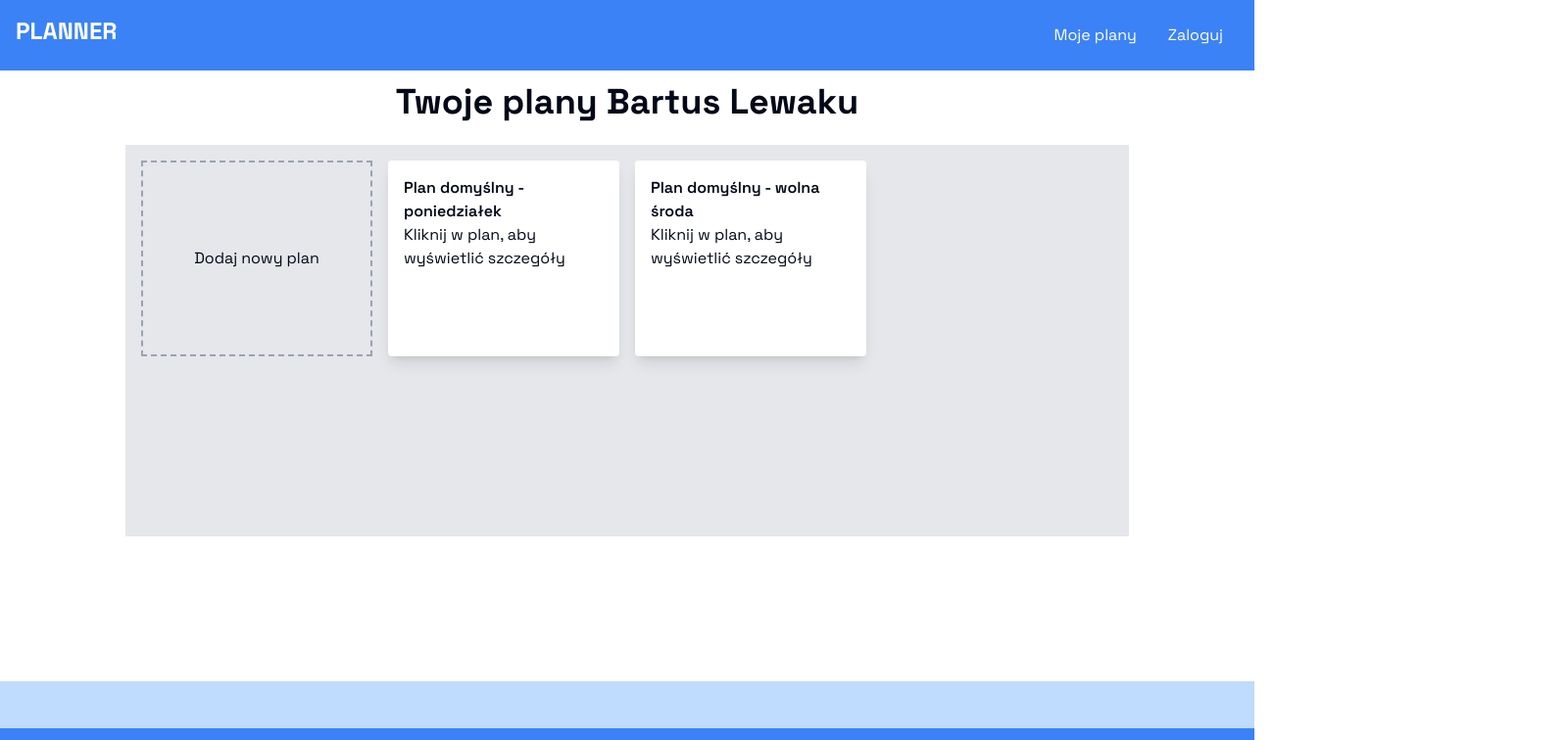
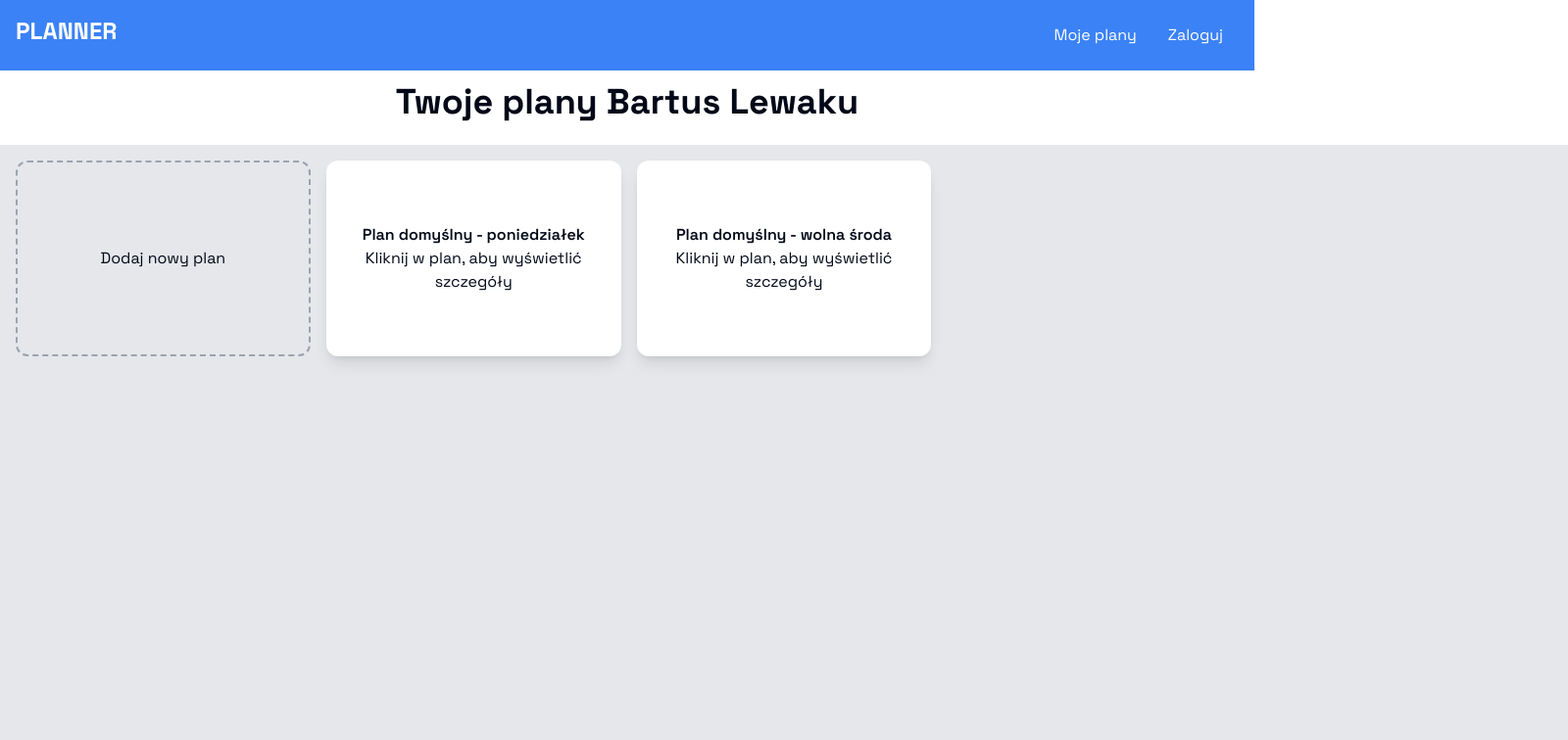
Before and after one commit to Solvro/web-planer, a Next.js app: page /plans in a window 1280 px wide. Shown: the top 756 px of the page at 98% size, 1600 px wide, since content can reach past the window. Built offline with nearby package versions, Linux system fonts and the light colour scheme.

Commit message:
fix: styling

```diff
--- a/src/components/ui/plan.tsx
+++ b/src/components/ui/plan.tsx
@@ -6,10 +6,10 @@ interface PlanProps {
 
 const Plan: React.FC<PlanProps> = ({ name }) => {
   return (
-    <div className="bg-white p-4 shadow-lg rounded w-full h-[200px]">
+    <button className="bg-white p-4 shadow-lg rounded-lg w-full h-[200px]">
       <h2 className="font-semibold">{name}</h2>
-      <p>Kliknij w plan, aby wyświetlić szczegóły</p>
-    </div>
+      <p className="mt-auto">Kliknij w plan, aby wyświetlić szczegóły</p>
+    </button>
   );
 };
 
--- a/src/pages/plans.tsx
+++ b/src/pages/plans.tsx
@@ -1,5 +1,6 @@
 import React, { useState } from "react";
 import Plan from "../components/ui/plan";
+import Link from "next/link";
 
 const Plans = () => {
   const [plans, setPlans] = useState([
@@ -18,11 +19,13 @@ const Plans = () => {
   return (
     <div className="flex flex-col min-h-screen">
       <header className="bg-blue-500 text-white p-4 flex justify-between">
-        <h1 className="text-2xl font-bold">PLANNER</h1>
-        <span>
+        <Link href="/">
+          <button className="text-2xl font-bold">PLANNER</button>
+        </Link>
+        <div>
           <button className="text-white px-4 py-2 rounded">Moje plany</button>
           <button className="text-white px-4 py-2 rounded">Zaloguj</button>
-        </span>
+        </div>
       </header>
       <main className="flex-grow pt-3">
         <div className="pb-6">
@@ -30,16 +33,18 @@ const Plans = () => {
             Twoje plany Bartus Lewaku
           </h1>
         </div>
-        <div className="bg-gray-200 p-4 mx-auto grid gap-4 min-h-[400px] max-w-screen-lg grid-cols-[repeat(auto-fill,minmax(200px,1fr))]">
+        <div className="bg-gray-200 p-4 mx-auto min-h-[1000px] min-w-[1600px] w-full max-w-[1800px]">
+          <div className="grid grid-cols-5 gap-4">
             <button
               onClick={addNewPlan}
-            className="border-dashed border-2 border-gray-400 flex justify-center items-center p-4 h-[200px]"
+              className="border-dashed border-2 border-gray-400 rounded-lg flex justify-center items-center p-4 h-[200px]"
             >
               <h1>Dodaj nowy plan</h1>
             </button>
             {plans.map((plan) => (
               <Plan key={plan.id} name={plan.name} />
             ))}
+          </div>
         </div>
       </main>
       <footer>
```
Lines whose indentation alone changed are shown as unchanged.
